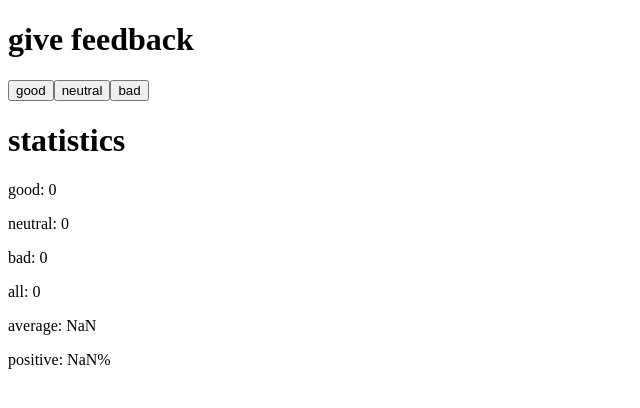
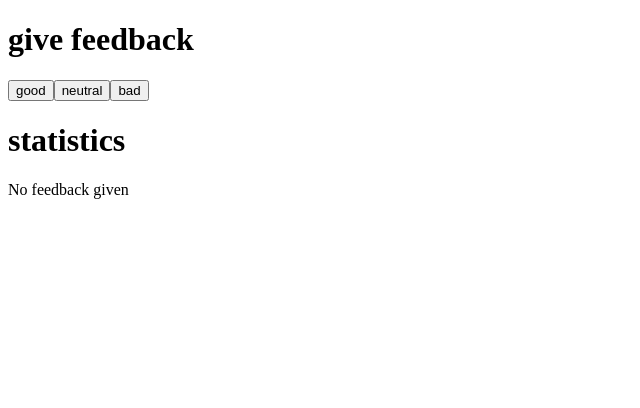
Before and after one commit to Lawblo/fullstackopen, a React (Create React App) app in the folder exercises/part1/unicafe/: page / in a window 1280 px wide. Shown: the top 408 px of the page, without its empty margins (0-640 px from the left). Built offline with nearby package versions, Linux system fonts and the light colour scheme.

Commit message:
Completed 1.9

```diff
--- a/exercises/part1/unicafe/src/App.js
+++ b/exercises/part1/unicafe/src/App.js
@@ -3,10 +3,11 @@
 const Statistics = ({good, neutral, bad}) => {
     const all = (good + neutral + bad)
     const average = (good + bad * -1) / (good + bad + neutral)
+    const positive = good / (good + neutral + bad)*100
 
-    const positive = good / (good + neutral + bad)*100
-    return (
-        <div>
+    if (good || neutral || bad) {
+        return (
+            <div>
             <h1>statistics</h1>
             <p>good: {good}</p>
             <p>neutral: {neutral}</p>
@@ -14,8 +15,17 @@
             <p>all: {all}</p>
             <p>average: {average}</p>
             <p>positive: {positive}%</p>
-        </div>
-    )
+            </div>
+        )
+    }
+    else {
+        return (
+            <div>
+                <h1>statistics</h1>
+                <p>No feedback given</p>
+            </div>
+        )
+    }
 }
 
 const App = () => {
@@ -26,7 +36,6 @@
 
 
     return (
-
         <div>
             <h1>give feedback</h1>
             <button onClick={() => setGood(good + 1) }> good </button>
```
